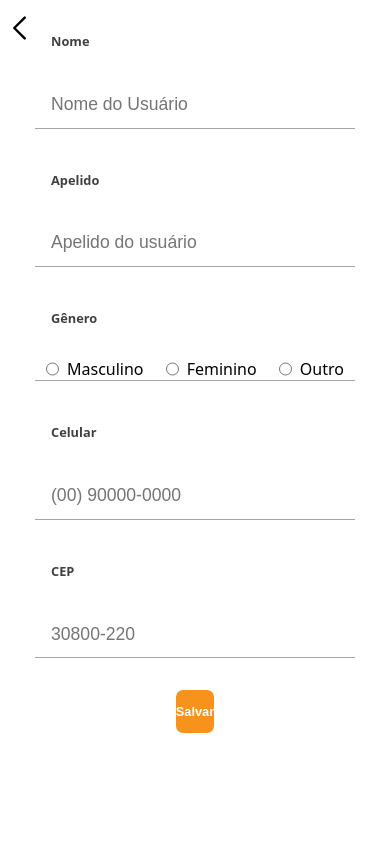
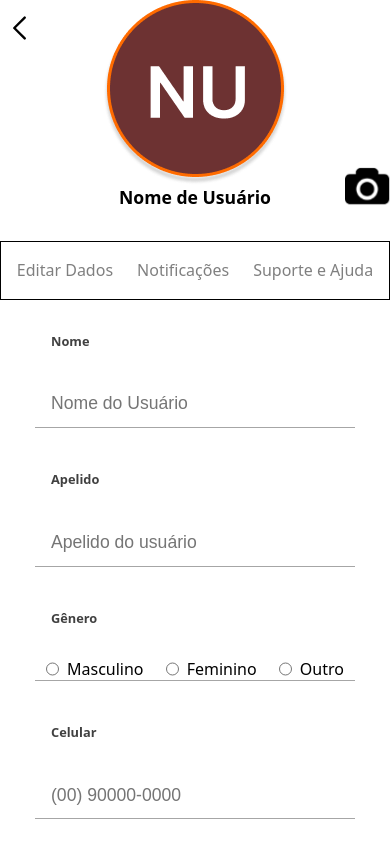
Before and after one commit to igorrxz/Se-Mexe-Comigo-API, a React (Vite) app: page /profile in a window 390 px wide. Shown: the top 844 px of the page. Built offline with nearby package versions, Linux system fonts and the light colour scheme; a web font is replaced by a local one.

Commit message:
fix: responsiveness correction (option Bar)

```diff
--- a/src/pages/Profile/OptionBar.module.css
+++ b/src/pages/Profile/OptionBar.module.css
@@ -36,7 +36,7 @@
 
 @media (orientation: portrait) {
   .optionBar {
-     display: none;
+     gap: 1.5rem;
 
   }
 }
--- a/src/pages/Profile/ProfilePage.module.css
+++ b/src/pages/Profile/ProfilePage.module.css
@@ -30,9 +30,3 @@
   text-align: center;
   font-weight: 700;
 }
-
-@media (orientation: portrait) {
-  .top {
-    display: none;
-  }
-}
```
